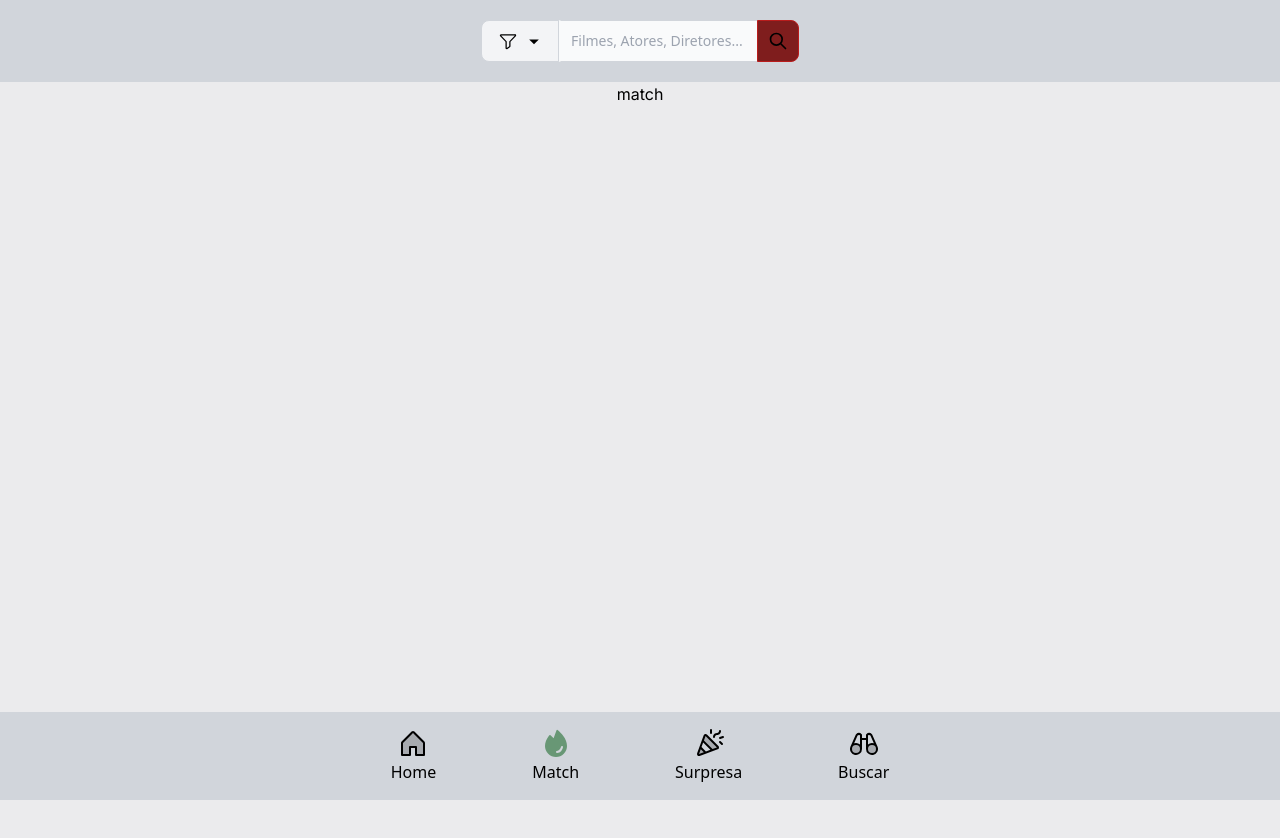
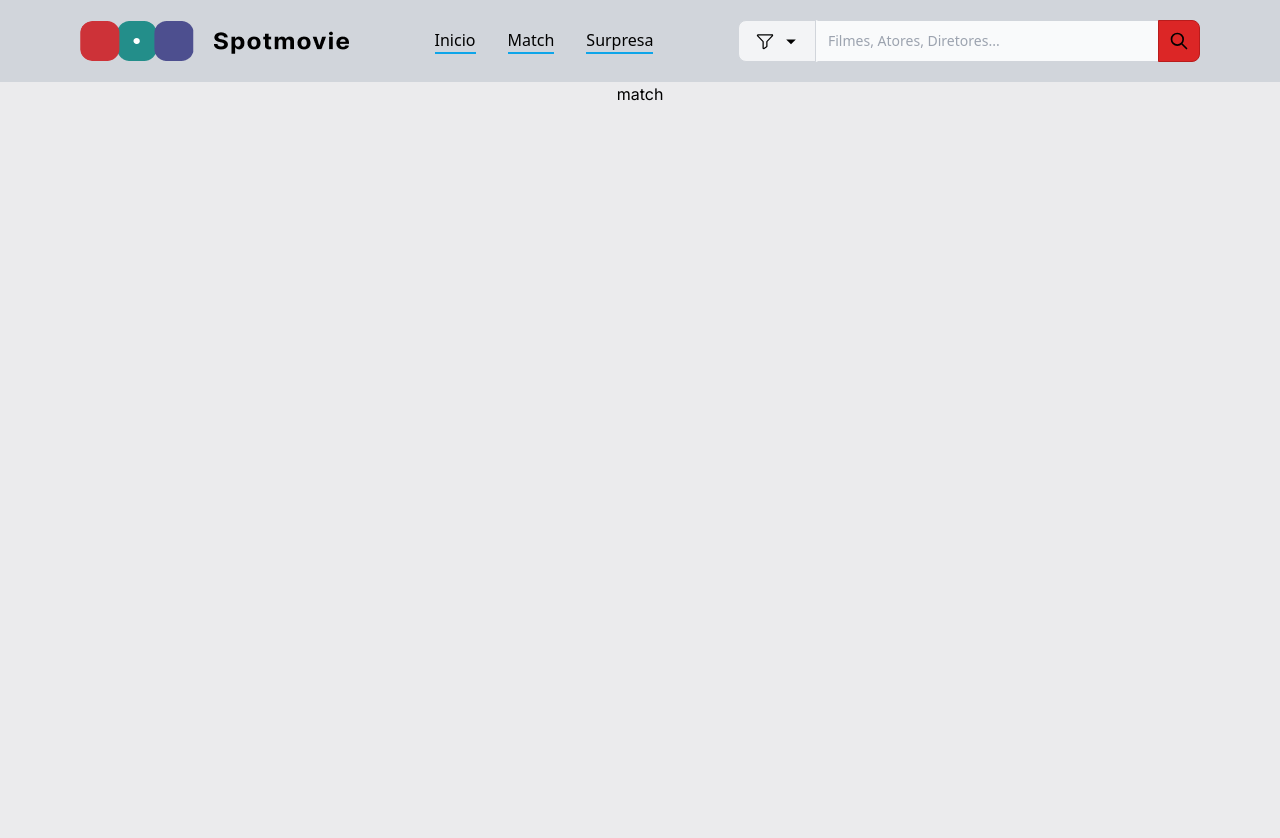
Before and after one commit to ICEI-PUC-Minas-PMV-ADS/pmv-ads-2023-1-e1-proj-web-t12-projeto-serie, a Next.js app: page /match in a window 1280 px wide. Shown: the top 838 px of the page. Built offline with nearby package versions, Linux system fonts and the light colour scheme; what @badrap/bar-of-progress would draw is missing.

Commit message:
finishing home and updating components

```diff
--- a/src/components/bottomNav.tsx
+++ b/src/components/bottomNav.tsx
@@ -7,7 +7,7 @@ export default function BottomNav() {
   const router = useRouter();
 
   return (
-    <nav className="flex justify-center items-center gap-8 md:gap-20 lg:gap-24 bottom-0 dark:bg-zinc-900 bg-gray-300 w-full p-4 sticky">
+    <nav className='flex md:hidden justify-center items-center gap-16 md:gap-20 lg:gap-24 bottom-0 dark:bg-zinc-900 bg-gray-300 w-full p-4 sticky z-50'>
       <Link href="/">
         <div className="flex flex-col items-center justify-center ">
           {router.pathname === "/" ? (
@@ -53,20 +53,16 @@ export default function BottomNav() {
         </div>
       </Link>
 
-      <Link href="/search">
-        <div className="flex flex-col items-center justify-center">
-          {router.pathname === "/search" ? (
-            <Binoculars size={32} color="#689775" weight="fill" />
-          ) : (
-            <Binoculars
-              size={32}
-              className="fill-black dark:fill-white"
-              weight="duotone"
-            />
-          )}
-          <p>Buscar</p>
-        </div>
-      </Link>
+      {/* <Link href="/search">
+      <div className="flex flex-col items-center justify-center">
+          {router.pathname === "/search" ?
+          <Binoculars size={32} color="#689775" weight="fill" />
+          :
+          <Binoculars size={32} className='fill-black dark:fill-white' weight="duotone" />
+          }
+      <p>Buscar</p>
+      </div>
+      </Link> */}
     </nav>
   );
 }
--- a/src/components/dropdown.tsx
+++ b/src/components/dropdown.tsx
@@ -29,7 +29,7 @@
     <button
     type="button"
     data-dropdown-toggle="dropdown"
-    className="flex-shrink-0 hidden z-10 md:inline-flex items-center py-2.5 px-4 text-sm font-medium text-center text-gray-900 bg-gray-100 border border-gray-300 rounded-l-lg hover:bg-gray-200 focus:ring-4 focus:outline-none focus:ring-gray-100 dark:bg-gray-700 dark:hover:bg-gray-600 dark:focus:ring-gray-700 dark:text-white dark:border-gray-600"
+    className="flex-shrink-0 flex md:flex z-10 items-center py-2.5 px-4 text-sm font-medium text-center text-gray-900 bg-gray-100 border border-gray-300 rounded-l-lg hover:bg-gray-200 focus:ring-4 focus:outline-none focus:ring-gray-100 dark:bg-gray-700 dark:hover:bg-gray-600 dark:focus:ring-gray-700 dark:text-white dark:border-gray-600"
     onClick={() => setIsOpen(!isOpen)}
     >
     {isSelected ?
@@ -53,7 +53,7 @@
     <button
     type="button"
     key={option.title}
-    className="inline-flex w-full px-4 py-2 hover:bg-gray-100 dark:hover:bg-gray-600 dark:hover:text-white"
+    className="flex items-center w-full px-4 py-2 hover:bg-gray-100 dark:hover:bg-gray-600 dark:hover:text-white "
     onClick={() => handleOptionClick(option)}
     >
     {option.title === 'Gênero' ? <FilmSlate size={32} color="#E9F4FF" /> : null}
--- a/src/components/movieRow.tsx
+++ b/src/components/movieRow.tsx
@@ -30,7 +30,7 @@ const MovieRow = (props: RowType) => {
       <div className='relative flex-wrap items-center group'>
       <CaretCircleLeft color="#0a0a0a" weight="fill"
           onClick={slideLeft}
-          className='bg-white left-3 md:left-5 rounded-full absolute opacity-50 hover:opacity-100 bottom-24 md:bottom-48 cursor-pointer z-10 group-hover:block'
+          className='bg-white left-3 md:left-5 rounded-full absolute opacity-50 hover:opacity-100 top-24 md:top-48 cursor-pointer z-10 group-hover:block'
           size={40}
         />
         <div
@@ -42,13 +42,15 @@ const MovieRow = (props: RowType) => {
               image={item.poster_path}
               title={item.title}
               movieId={item.id}
+              rating={item.vote_average}
+              name={item.name}
             />
           ))}
         </div>
 
           <CaretCircleRight color="#0a0a0a" weight="fill"
             onClick={slideRight}
-            className='bg-white sm:right-36 right-5  rounded-full absolute opacity-50 hover:opacity-100 cursor-pointer hover:scale-110 z-10 top-24 md:top-48 group-hover:block'
+            className='bg-white right-0 lg:right-7 rounded-full absolute opacity-50 hover:opacity-100 cursor-pointer hover:scale-110 z-10 top-24 md:top-48 group-hover:block'
             size={40}
           />
       </div>
--- a/src/components/searchBar.tsx
+++ b/src/components/searchBar.tsx
@@ -7,6 +7,11 @@ export default function SearchBar() {
         console.log(option);
     };
 
+    function handleSearch(e: React.FormEvent<HTMLFormElement>){
+        // e.preventDefault()
+        console.log("alo")
+    }
+
     const options = [
         { title: 'Gênero', icon: 'ph ph-funnel' },
         { title: 'Séries', icon: 'ph ph-funnel' },
@@ -14,17 +19,16 @@ export default function SearchBar() {
         { title: 'Ano', icon: 'ph ph-funnel' },
        ];
   return (
-    <form>
+    <form onSubmit={handleSearch}>
     <div className="flex">
-    <label htmlFor="search-dropdown" className="mb-2 text-sm font-medium text-gray-900 sr-only dark:text-white">Your Email</label>
     <div className="flex flex-col">
     <Dropdown options={options} onChange={handleOptionChange} />
     </div>
 
         <div className="relative w-90">
-            <input type="search" id="search-dropdown" className="block p-2.5 w-60 md:min-w-20 z-20 text-sm text-gray-900 bg-gray-50 rounded-r-lg border-l-gray-50 border-l-2 border border-gray-300 focus:ring-blue-500 focus:border-blue-500 dark:bg-gray-700 dark:border-l-gray-700  dark:border-gray-600 dark:placeholder-gray-400 dark:text-white dark:focus:border-blue-500" placeholder="Filmes, Atores, Diretores..." required>
+            <input type="search" id="search-dropdown" className="block p-2.5 w-52 md:min-w-20 z-20 lg:w-96 text-sm text-gray-900 bg-gray-50 rounded-r-lg border-l-gray-50 border-l-2 border border-gray-300 focus:ring-blue-500 focus:border-blue-500 dark:bg-gray-700 dark:border-l-gray-700  dark:border-gray-600 dark:placeholder-gray-400 dark:text-white dark:focus:border-blue-500" placeholder="Filmes, Atores, Diretores..." required>
             </input>
-            <button type="submit" className="absolute top-0 right-0 p-2.5 text-sm font-medium text-white bg-red-900 rounded-r-lg border border-red-700 hover:bg-red-800 focus:ring-4 focus:outline-none focus:ring-red-300 dark:bg-red-600 dark:hover:bg-red-700 dark:focus:ring-red-800">
+            <button type="submit" className="absolute top-0 right-0 p-2.5 text-sm font-medium text-white bg-red-600 rounded-r-lg border border-red-700 hover:bg-red-800 focus:ring-4 focus:outline-none focus:ring-red-300 dark:bg-red-600 dark:hover:bg-red-700 dark:focus:ring-red-800">
                 <svg aria-hidden="true" className="w-5 h-5" fill="none" stroke="currentColor" viewBox="0 0 24 24" xmlns="http://www.w3.org/2000/svg"><path strokeLinecap="round" stroke-linejoin="round" strokeWidth="2" d="M21 21l-6-6m2-5a7 7 0 11-14 0 7 7 0 0114 0z"></path></svg>
                 <span className="sr-only">Search</span>
             </button>
--- a/src/components/topNav.tsx
+++ b/src/components/topNav.tsx
@@ -1,12 +1,37 @@
 import React from 'react'
+import Image from 'next/image'
 import SearchBar from './searchBar'
+import whiteLogo from "../assets/logoWhite.png"
+import darkLogo from "../assets/logoDark.png"
+import Link from 'next/link'
 
 export default function TopNav() {
   return (
-    <nav className='flex items-center justify-center  w-full gap-4 p-5 pr-20 pl-20 dark:bg-zinc-900 bg-gray-300'>
-      {/* <div className='sm:hidden xl:inline'>
-        icone
-      </div> */}
+    <nav className='flex flex-col md:flex-row items-center md:justify-between w-full gap-4 p-5 md:pr-20 md:pl-20 dark:bg-zinc-900 bg-gray-300'>
+      <div className='sm:hidden xl:inline'>
+        <Image
+        width={270}
+        height={40}
+        alt='Logo'
+        src={whiteLogo} className='w-full h-auto rounded-xl dark:hidden' />
+        <Image
+        width={270}
+        height={40}
+        alt='Logo'
+        src={darkLogo} className='w-full h-auto rounded-xl hidden dark:flex' />
+      </div>
+
+      <div className="links gap-8 hidden md:flex">
+        <Link className='border-b-sky-500 border-b-2 hover:text-blue-400' href={"/"}>
+        <p>Inicio</p>
+        </Link>
+        <Link className='border-b-sky-500 border-b-2 hover:text-blue-400' href={"/match"}>
+        <p>Match</p>
+        </Link>
+        <Link className='border-b-sky-500 hover:text-blue-400 border-b-2' href={"/surprise"}>
+        <p>Surpresa</p>
+        </Link>
+      </div>
 
       <SearchBar/>
     </nav>
--- a/src/types/interfaces.ts
+++ b/src/types/interfaces.ts
@@ -5,4 +5,6 @@ export type movieType = {
     original_language: string
     release_date: string
     id: number
+    vote_average: number
+    name: string
   }
```
Also changed, not shown: src/components/movieCard.tsx (+14 -5 lines), src/pages/index.tsx (+30 -26 lines), src/assets/logoDark.png (renamed from src/assets/Logo-name 1.png).
